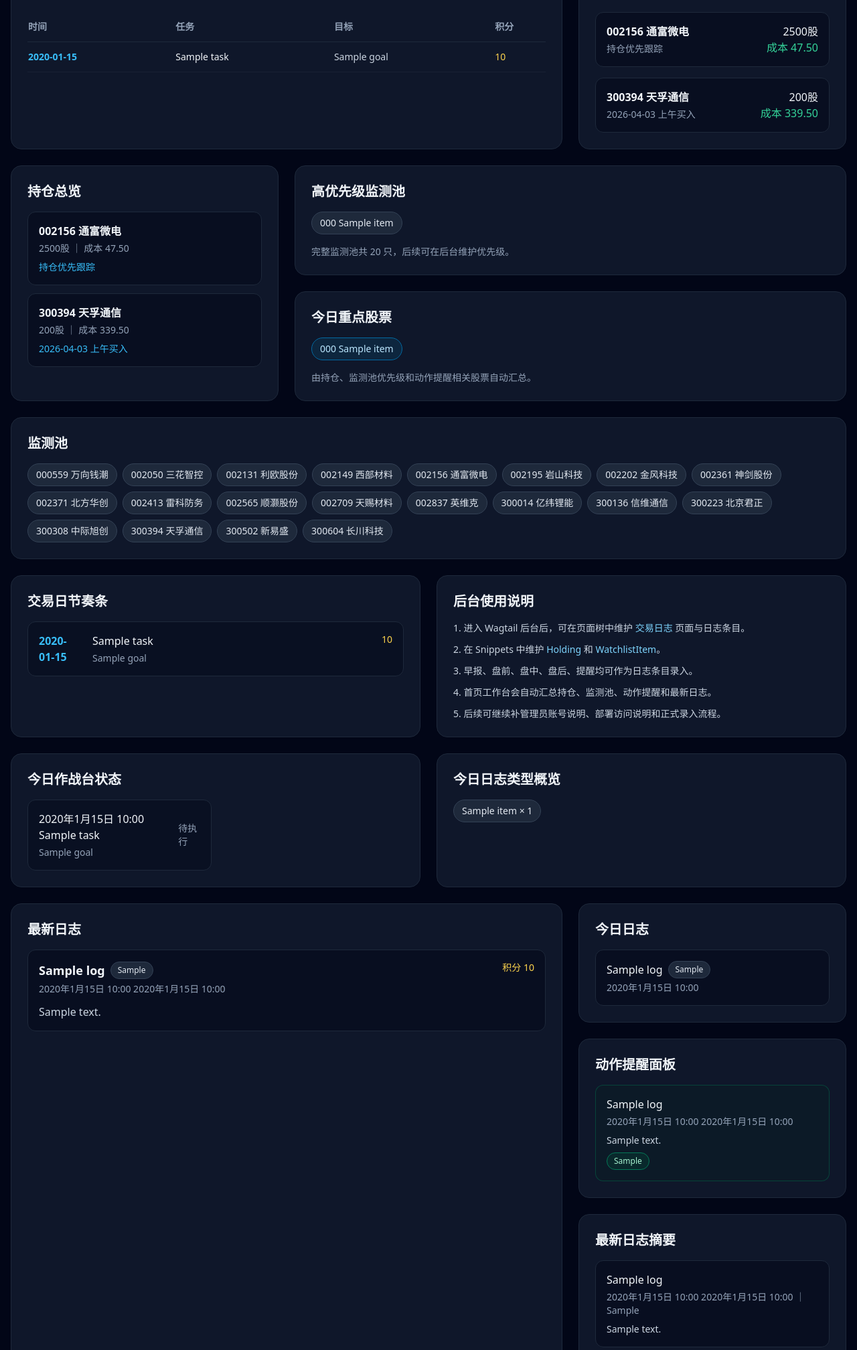
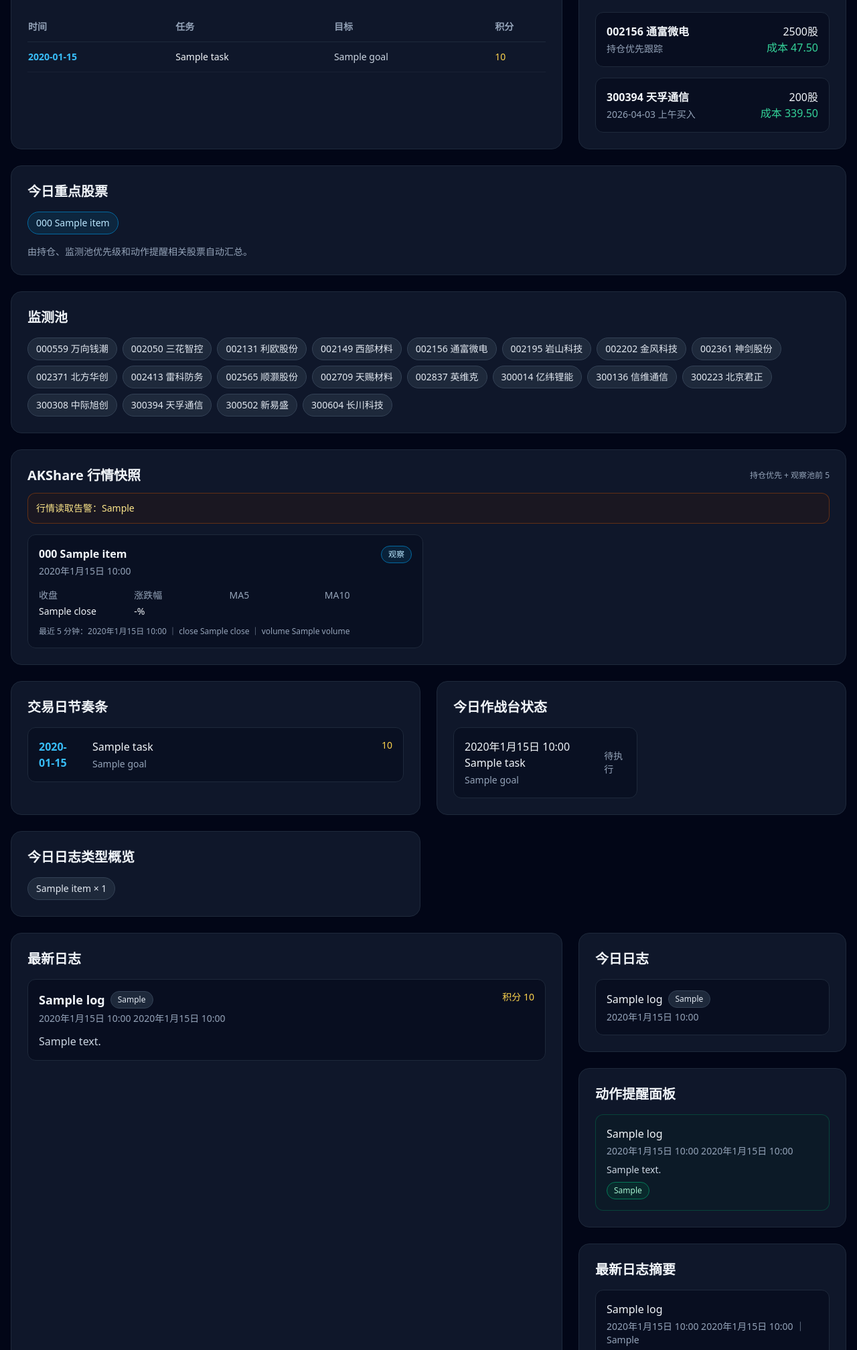
Before and after one commit to martinhe9527/jianglan.us, a Django app: template trading-dashboard/templates/dashboard/worklog.html in a window 1280 px wide. Shown: the part 399-2415 px from the top of the page at 67% size. Run offline with Django 5.2, Linux system fonts and the light colour scheme; data comes from the database, SQL or seed files in the repository; tables that the repository leaves empty hold one stand-in row (values such as "Sample post"); the template is opened without the code that fills it: values that come from a table or form of the project are taken from there, most other values are stand-ins (such as "Sample title", 1, 10 or a date in 2020); parts of the project's set-up code (start-up, migrations or seed data) failed here and were passed over; some libraries are stand-ins or nearby versions.

Commit message:
Add AKShare market snapshot panel

```diff
--- a/trading-dashboard/requirements.txt
+++ b/trading-dashboard/requirements.txt
@@ -5,3 +5,4 @@
 whitenoise>=6.7,<7.0
 python-dotenv>=1.0,<2.0
 django-tailwind>=3.8,<4.0
+akshare>=1.18,<1.19
--- /dev/null
+++ b/trading-dashboard/templates/dashboard/partials/market_panel.html
@@ -0,0 +1,59 @@
+<div class="bg-slate-900 border border-slate-800 rounded-2xl p-6">
+  <div class="flex items-center justify-between gap-3 flex-wrap">
+    <h2 class="text-xl font-semibold">AKShare 行情快照</h2>
+    <div class="text-xs text-slate-400">持仓优先 + 观察池前 5</div>
+  </div>
+
+  {% if market_warning %}
+  <div class="mt-3 rounded-xl border border-amber-800/60 bg-amber-950/20 p-3 text-sm text-amber-200">
+    行情读取告警：{{ market_warning }}
+  </div>
+  {% endif %}
+
+  <div class="mt-4 grid grid-cols-1 xl:grid-cols-2 gap-4">
+    {% for item in market_cards %}
+    <div class="rounded-xl border {% if item.is_holding %}border-emerald-800/60 bg-emerald-950/10{% else %}border-slate-800 bg-slate-950/40{% endif %} p-4">
+      <div class="flex items-start justify-between gap-4">
+        <div>
+          <div class="font-semibold">{{ item.code }}{% if item.name %} {{ item.name }}{% endif %}</div>
+          <div class="text-slate-400 text-sm mt-1">{{ item.trade_date }}</div>
+        </div>
+        {% if item.is_holding %}
+        <span class="px-2.5 py-1 rounded-full bg-emerald-900/40 text-emerald-200 text-xs border border-emerald-700">持仓</span>
+        {% else %}
+        <span class="px-2.5 py-1 rounded-full bg-sky-900/30 text-sky-200 text-xs border border-sky-700">观察</span>
+        {% endif %}
+      </div>
+
+      <div class="mt-4 grid grid-cols-2 md:grid-cols-4 gap-3 text-sm">
+        <div>
+          <div class="text-slate-400">收盘</div>
+          <div class="mt-1 text-slate-100 font-medium">{{ item.close|default:'-' }}</div>
+        </div>
+        <div>
+          <div class="text-slate-400">涨跌幅</div>
+          <div class="mt-1 font-medium {% if item.pct_change and item.pct_change > 0 %}text-rose-300{% elif item.pct_change and item.pct_change < 0 %}text-emerald-300{% else %}text-slate-100{% endif %}">
+            {{ item.pct_change|default:'-' }}{% if item.pct_change != None %}%{% endif %}
+          </div>
+        </div>
+        <div>
+          <div class="text-slate-400">MA5</div>
+          <div class="mt-1 text-slate-100 font-medium">{{ item.ma5|default:'-'|floatformat:2 }}</div>
+        </div>
+        <div>
+          <div class="text-slate-400">MA10</div>
+          <div class="mt-1 text-slate-100 font-medium">{{ item.ma10|default:'-'|floatformat:2 }}</div>
+        </div>
+      </div>
+
+      {% if item.minute %}
+      <div class="mt-3 text-xs text-slate-400">
+        最近 5 分钟：{{ item.minute.time }} ｜ close {{ item.minute.close }}{% if item.minute.volume %} ｜ volume {{ item.minute.volume }}{% endif %}
+      </div>
+      {% endif %}
+    </div>
+    {% empty %}
+    <div class="text-slate-400">当前还没有可展示的行情快照。</div>
+    {% endfor %}
+  </div>
+</div>
--- a/trading-dashboard/templates/dashboard/worklog.html
+++ b/trading-dashboard/templates/dashboard/worklog.html
@@ -57,31 +57,8 @@
     </section>
   </div>
 
-  <div class="mt-6 grid grid-cols-1 xl:grid-cols-3 gap-6">
-    <section class="bg-slate-900 border border-slate-800 rounded-2xl p-6">
-      <h2 class="text-xl font-semibold">持仓总览</h2>
-      <div class="space-y-3 mt-4">
-        {% for item in holdings %}
-        <div class="rounded-xl border border-slate-800 p-4 bg-slate-950/50">
-          <div class="font-semibold">{{ item.code }} {{ item.name }}</div>
-          <div class="text-slate-400 text-sm mt-1">{{ item.shares }}股 ｜ 成本 {{ item.cost }}</div>
-          {% if item.note %}<div class="text-sky-400 text-sm mt-2">{{ item.note }}</div>{% endif %}
-        </div>
-        {% endfor %}
-      </div>
-    </section>
-
-    <section class="xl:col-span-2 space-y-6">
-      <div class="bg-slate-900 border border-slate-800 rounded-2xl p-6">
-        <h2 class="text-xl font-semibold">高优先级监测池</h2>
-        <div class="flex flex-wrap gap-2 mt-4">
-          {% for item in top_watchlist %}
-          <span class="px-3 py-1.5 rounded-full bg-slate-800 text-slate-200 text-sm border border-slate-700">{{ item.code }}{% if item.name %} {{ item.name }}{% endif %}</span>
-          {% endfor %}
-        </div>
-        <div class="text-slate-400 text-sm mt-4">完整监测池共 {{ watchlist|length }} 只，后续可在后台维护优先级。</div>
-      </div>
-
+  <div class="mt-6 grid grid-cols-1 gap-6">
+    <section class="space-y-6">
       {% include 'dashboard/partials/focus_symbols_panel.html' %}
     </section>
   </div>
@@ -95,13 +72,16 @@
     </div>
   </div>
 
-  <div class="mt-6 grid grid-cols-1 xl:grid-cols-2 gap-6">
-    {% include 'dashboard/partials/schedule_timeline.html' %}
-    {% include 'dashboard/partials/admin_help_panel.html' %}
+  <div class="mt-6">
+    {% include 'dashboard/partials/market_panel.html' %}
   </div>
 
   <div class="mt-6 grid grid-cols-1 xl:grid-cols-2 gap-6">
+    {% include 'dashboard/partials/schedule_timeline.html' %}
     {% include 'dashboard/partials/today_ops_panel.html' %}
+  </div>
+
+  <div class="mt-6 grid grid-cols-1 xl:grid-cols-2 gap-6">
     {% include 'dashboard/partials/today_log_types_panel.html' %}
   </div>
 
@@ -167,5 +147,9 @@
       <li>后续将继续完善首页工作台、后台录入体验、Docker/Nginx 部署验证</li>
     </ul>
   </div>
+
+  <div class="mt-6">
+    {% include 'dashboard/partials/admin_help_panel.html' %}
+  </div>
 </div>
 {% endblock %}
```
Also changed, not shown: trading-dashboard/dashboard/market.py (added, +114 -0 lines), trading-dashboard/dashboard/views.py (+35 -13 lines).
